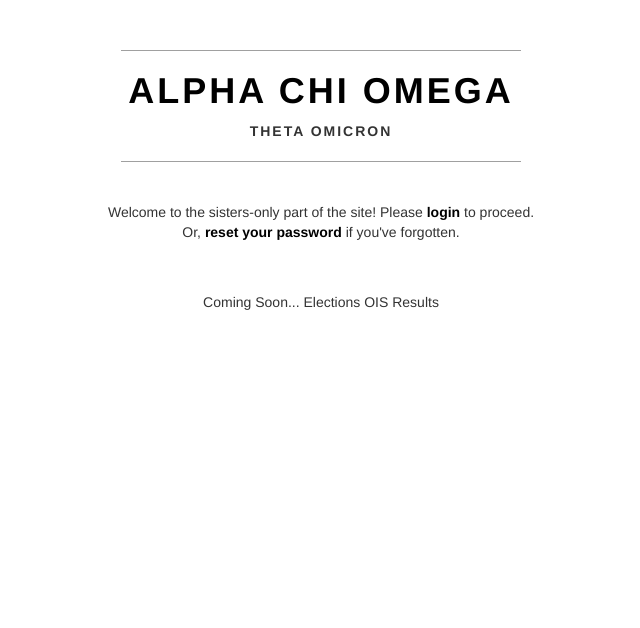
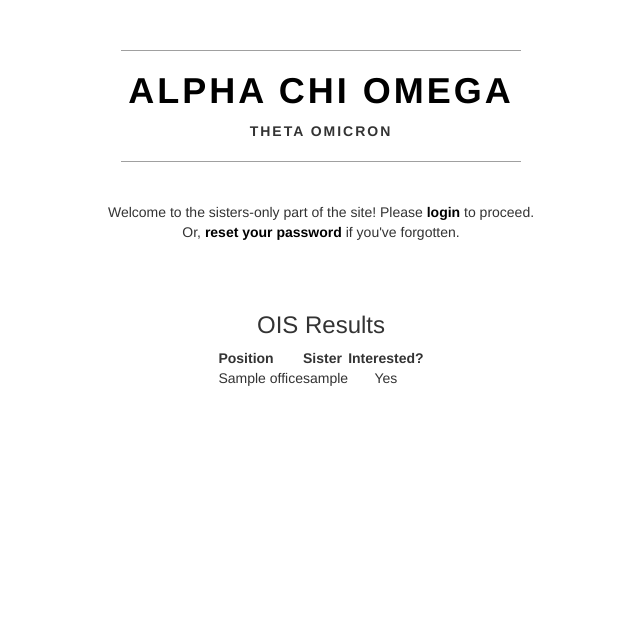
Before and after one commit to axomit-dev/axo, a Django app: a page that uses elections/templates/elections/ois_results.html in a window 1280 px wide. Shown: the top 628 px of the page, without its empty margins (319-959 px from the left). Run offline with Django 3.2, Linux system fonts and the light colour scheme; tables that the repository leaves empty hold one stand-in row (values such as "Sample post"); some libraries are stand-ins or nearby versions.

Commit message:
ois submission works; basic ois results page implemented

```diff
--- a/elections/models.py
+++ b/elections/models.py
@@ -2,6 +2,7 @@ from __future__ import unicode_literals
 from django.utils.encoding import python_2_unicode_compatible
 
 from django.db import models
+from general.models import Sister
 
 @python_2_unicode_compatible
 class Office(models.Model):
@@ -14,3 +15,18 @@ class Office(models.Model):
 
   def __str__(self):
     return self.title
+
+class OfficeInterest(models.Model):
+  # Used to indicate a a sister's interest in an office
+  sister = models.ForeignKey(Sister)
+  office = models.ForeignKey(Office)
+
+  YES = 'Yes'
+  NO = 'No'
+  MAYBE = 'Maybe'
+  INTEREST_LEVELS = (
+    (YES, 'Yes'),
+    (NO, 'No'),
+    (MAYBE, 'Maybe'),
+  )
+  interest = models.CharField(choices=INTEREST_LEVELS, max_length=5)
--- a/elections/templates/elections/ois_results.html
+++ b/elections/templates/elections/ois_results.html
@@ -2,6 +2,23 @@
 
 {% block content %}
 
-<p> Coming Soon... Elections OIS Results </p>
+<h3> OIS Results </h3>
+
+<table>
+  <tr>
+    <th> Position </th>
+    <th> Sister </th>
+    <th> Interested? </th>
+  </tr>
+  {% for result in results %}
+  <tr>
+    <td> {{ result.office.title }} </td>
+    <td> {{ result.sister.user.username }} </td>
+    <td> {{ result.interest }} </td>
+  </tr>
+  {% endfor %}
+
+</table>
+
 
 {% endblock content %}
--- a/elections/templates/elections/ois_submission.html
+++ b/elections/templates/elections/ois_submission.html
@@ -13,7 +13,7 @@
     <p> Make sure to select a choice for every position! </p>
   {% endif %}
 
-    <p> Instructions: Please indicate your interest level in each position below. This form isn't at all binding and you're required to fill it out to participate in voting later! </p>
+    <p> Instructions: Please indicate your interest level in each position below. Any new forms you submit will replace your old responses. This form isn't at all binding and you're required to fill it out to participate in voting later! </p>
 
     <form action="{% url 'elections:ois_submission' %}" method="post">
       {% csrf_token %}
--- a/elections/views.py
+++ b/elections/views.py
@@ -2,7 +2,7 @@ from django.shortcuts import render
 from django.conf import settings
 from general.views import get_sister
 
-from .models import Office
+from .models import Office, OfficeInterest
 
 def index(request):
   return render(request, 'elections/index.html', {})
@@ -16,34 +16,50 @@ def ois_submission(request):
   if not ois_open:
     return render(request, 'elections/ois_submission.html', {'ois_closed': True})
 
+  # Get initial data
   offices = Office.objects.all()
+  sister = get_sister(request)
   context = {
     'offices': offices
   }
 
-  # See if user tried submitting the form
-  if request.method == 'POST':
-    # User clicked submit button
-    sister = get_sister(request)
-    print("somehin")
-    print(request.POST)
+  # If just rendering the page, see if the user has
+  # already completed OIS
+  if request.method == 'GET':
+    submitted = True
+    for office in offices:
+      # Check if there's an entry for each office
+      try:
+        office_interest = OfficeInterest.objects.get(sister=sister, office=office)
+      except:
+        submitted = False
+        break
+    context['submitted'] = submitted
 
+  # If user submitted the form, see if every field
+  # is filled out.
+  elif request.method == 'POST':
     # Save the user's result and
     # make sure they selected something for every office.
     for office in offices:
+      # Make sure user selected something for every office
       try:
         interest = request.POST[str(office.id)]
-        print(interest)
+        office_interest = OfficeInterest(sister=sister, office=office, interest=interest)
+        office_interest.save()
       except:
-        # User didn't selected something for every office
+        # User didn't select something for this office
         context['error'] = True
         return render(request, 'elections/ois_submission.html', context)
 
+    # If got through for loop, sister has completed OIS
+    context['submitted'] = True
 
   return render(request, 'elections/ois_submission.html', context)
 
 def ois_results(request):
-  return render(request, 'elections/ois_results.html', {})
+  results = OfficeInterest.objects.all()
+  return render(request, 'elections/ois_results.html', {'results': results})
 
 def loi_submission(request):
   return render(request, 'elections/loi_submission.html', {})
--- a/general/views.py
+++ b/general/views.py
@@ -1,4 +1,6 @@
 from django.shortcuts import render
+
+from .models import Sister
 
 ##########################
 ##### HELPER METHODS #####
```
Also changed, not shown: elections/migrations/0002_officeinterest.py (added).
